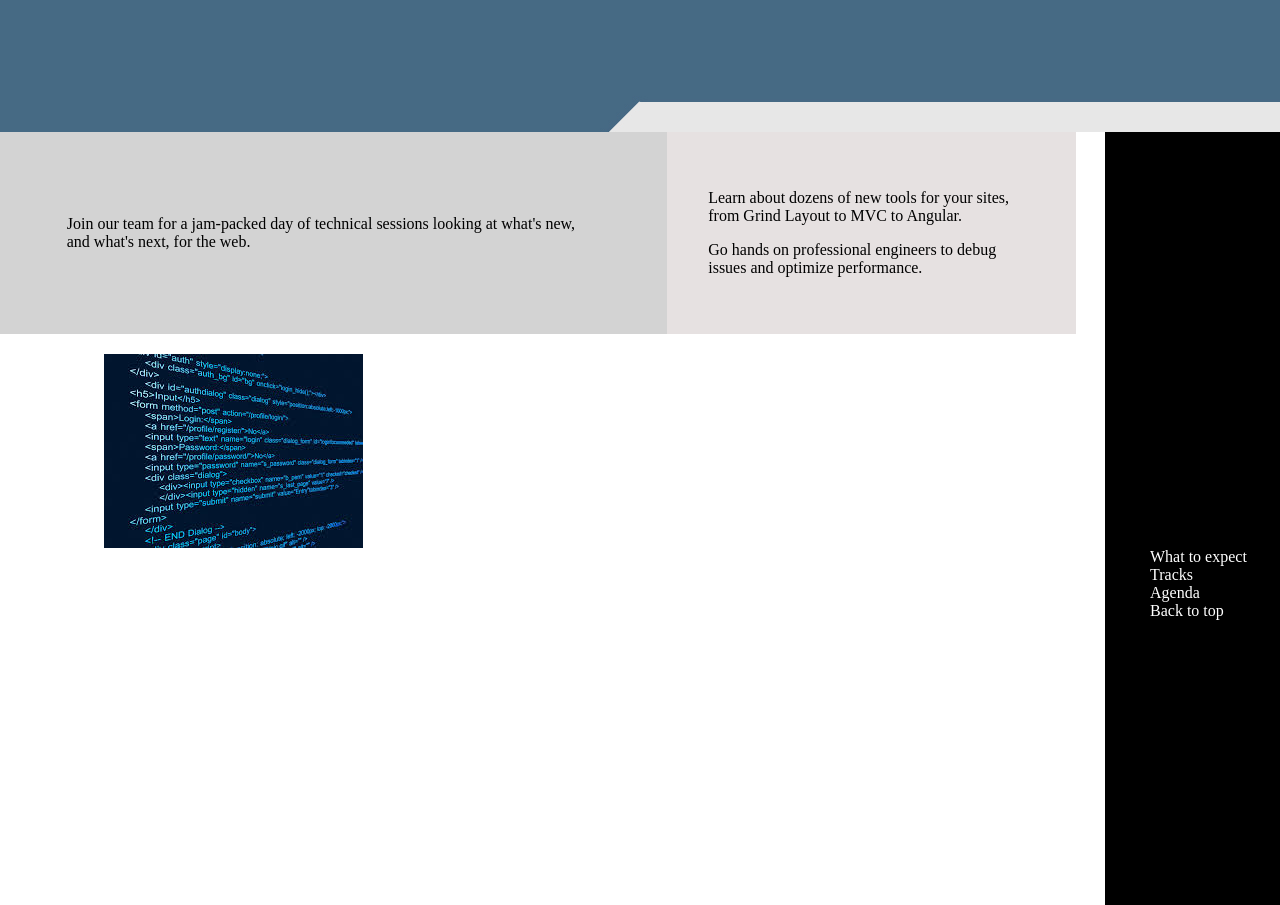
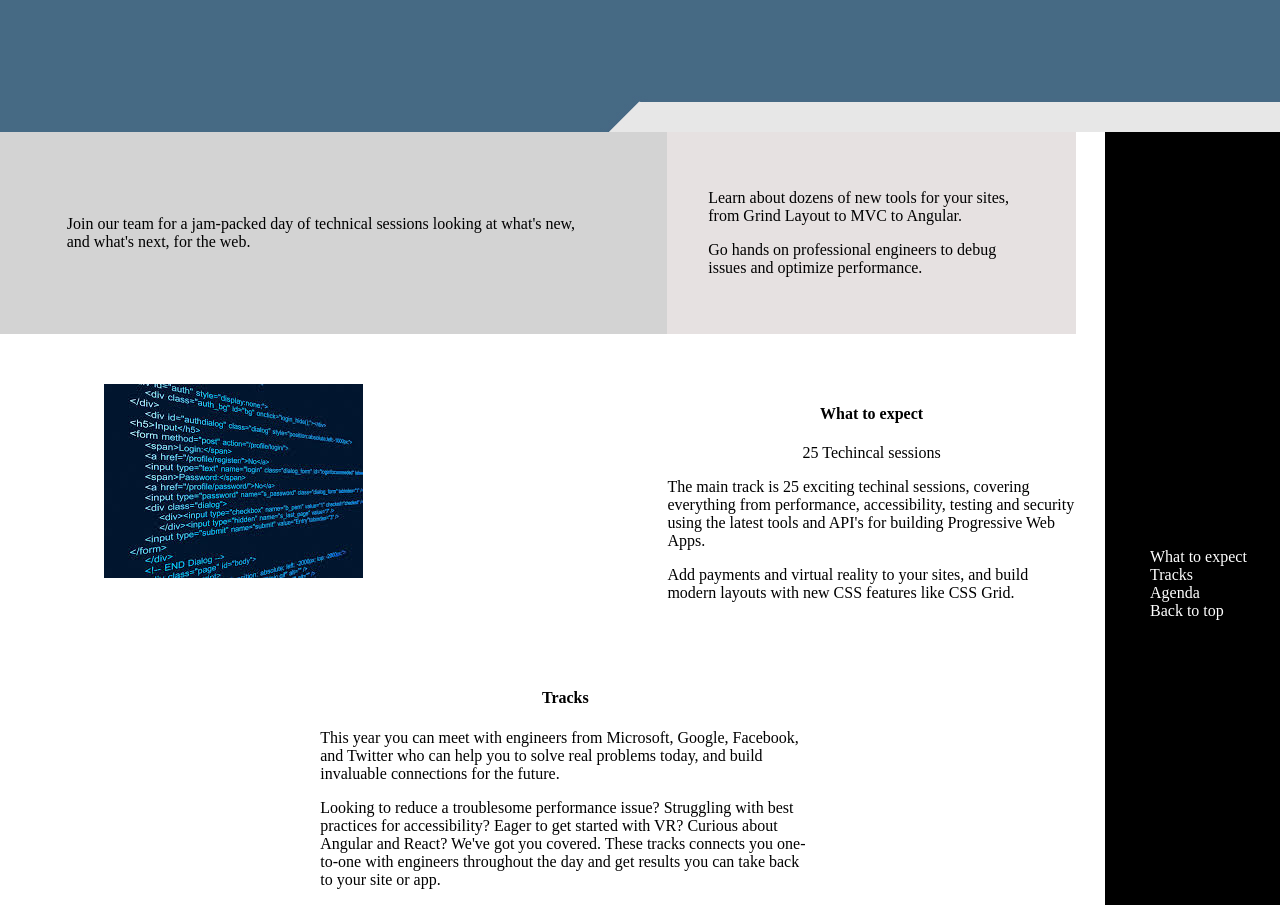
Before and after one commit to troyhagen8/Lab-2, a plain HTML site: page index.html in a window 1280 px wide. Shown: the part 168-1073 px from the top of the page. Before the commit the page ends 800 px from the top, so only its background shows below. Drawn offline with Linux system fonts and the light colour scheme.

Commit message:
added more grid

```diff
--- a/index.html
+++ b/index.html
@@ -32,6 +32,27 @@
             <p>Go hands on professional engineers to debug issues and optimize performance.</p>
         </div>
         <div class="three"><img src="images.jfif" alt=""></div>
+        <div class="four">
+            <a id="anc1"></a>
+            <h4 class="headerCenter">What to expect</h4>
+            <p class="headerCenter">25 Techincal sessions</p>
+            <p>The main track is 25 exciting techinal sessions, covering everything from performance,
+            accessibility, testing and security using the latest tools and API's for building Progressive Web Apps.
+            </p>
+            <p>Add payments and virtual reality to your sites, and build modern layouts with new CSS features like
+            CSS Grid.
+            </p>
+        </div>
+        <div class="five">
+            <h4 class="headerCenter">Tracks</h4>
+            <p>This year you can meet with engineers from Microsoft, Google, Facebook, and Twitter who can help you
+            to solve real problems today, and build invaluable connections for the future.
+            </p>
+            <p>Looking to reduce a troublesome performance issue? Struggling with best practices for accessibility?
+            Eager to get started with VR? Curious about Angular and React? We've got you covered. These tracks connects
+            you one-to-one with engineers throughout the day and get results you can take back to your site or app.
+            </p>
+        </div>
     </div>
 
 </body>
--- a/styles.css
+++ b/styles.css
@@ -13,7 +13,7 @@ header>span{
 
 .sidebar{
     background-color: black;
-    height: 100%;
+    height: 1000px;
     width: 175px;
     position: absolute;
     right: 0;
@@ -69,6 +69,24 @@ li>a:hover{
 .three{
     grid-column: 1;
     grid-row: 2;
-    padding-top: 20px;
+    padding-top: 50px;
     padding-left: 40%;
 }
+
+.four{
+    grid-column: 4/6;
+    grid-row: 2;
+    padding-top: 50px;
+}
+
+.five{
+    grid-column: 2/5;
+    grid-row: 3;
+    margin-left: 10%;
+    margin-right: 10%;
+    padding-top: 50px;
+}
+
+.headerCenter{
+    text-align: center;
+}
```
